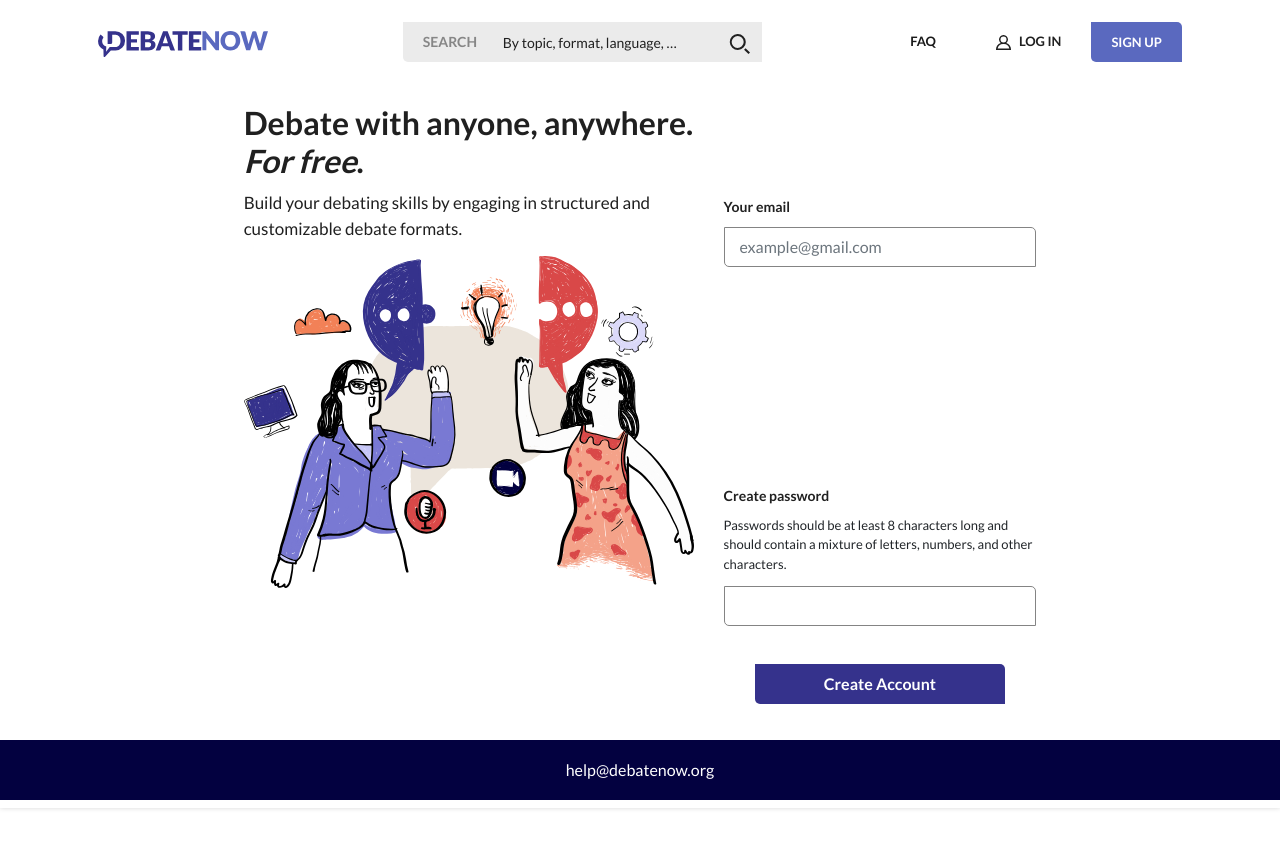
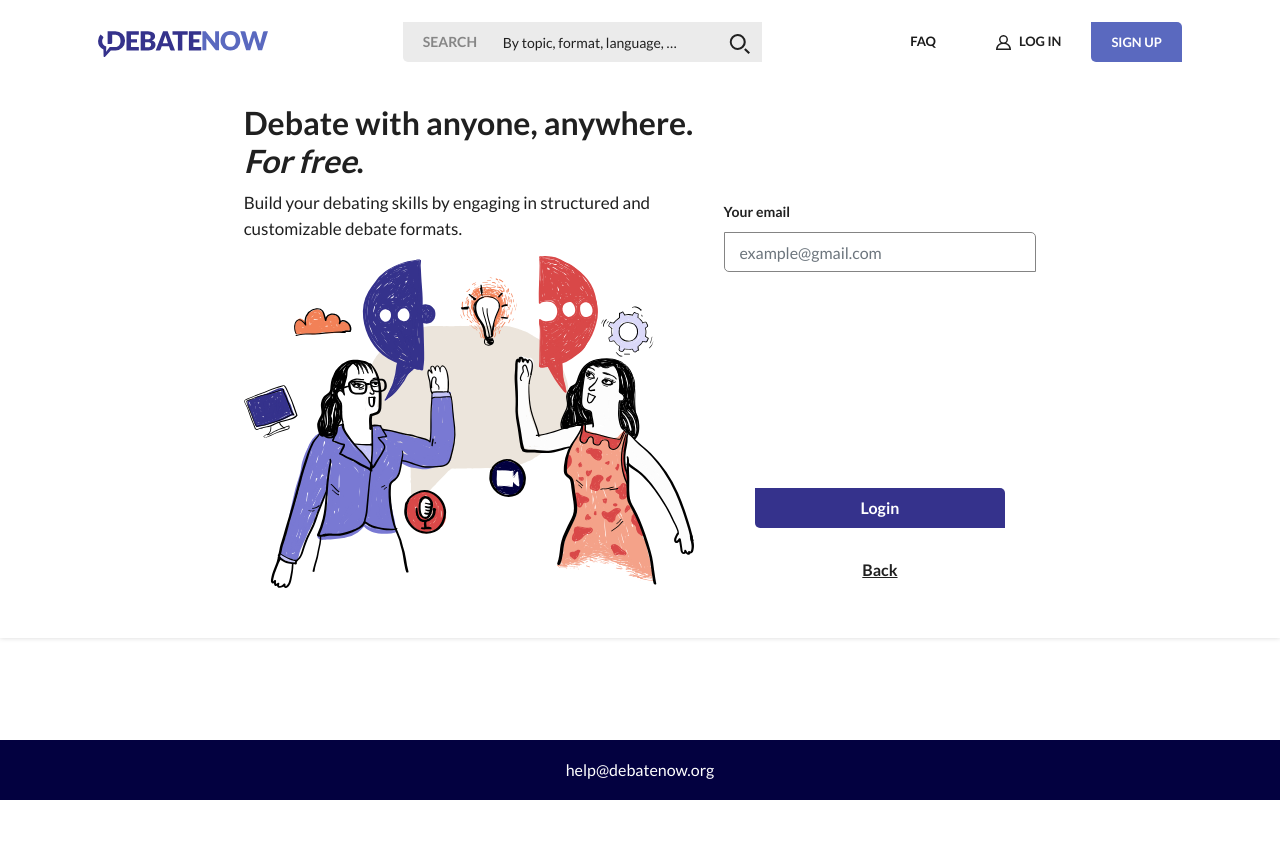
Before and after one commit to mamtagarg2019/debate-now, a React app: page /login in a window 1280 px wide. Shown: the top 848 px of the page. After the commit the page ends 800 px from the top, so only its background shows below. Built offline with nearby package versions, Linux system fonts and the light colour scheme.

Commit message:
Integrated login ,signup and email verification

```diff
--- a/src/App.js
+++ b/src/App.js
@@ -8,7 +8,6 @@ import Header from './components/common/Header'
 import Footer from './components/common/Footer'
 
 function App(props) {
-  console.log( props, "props")
   return (
     <div className="wrapper">
 		  <div className="header-wrap">
--- a/src/api/auth.js
+++ b/src/api/auth.js
@@ -4,17 +4,23 @@ import { apiPost } from '../utils/api'
 export const checkUserEmail = (data) => {
    return  apiPost(`checkemail`, data)
         .then(res => res)
-        .catch(err => err)
+        .catch(err => ({
+            'message' : 'Account does not registered in our system.'
+        }))
 }
 
 export const login = (data) => {
     return  apiPost(`auth/login`, data)
         .then(res => res)
-        .catch(err => err)
+        .catch(err => ({
+            'message': 'Password does not match'
+        }))
 }
 
 export const signup = (data) => {
     return  apiPost(`auth/signup`, data)
         .then(res => res)
-        .catch(err => err)
+        .catch(err => ({
+            'message': 'User information is incomplete yet.'
+        }))
 }
--- a/src/components/common/Header.js
+++ b/src/components/common/Header.js
@@ -7,7 +7,7 @@ function Header () {
         <header className="main-navigation">
 			<nav className="navbar navbar-expand-lg navbar-light">
 			<a className="navbar-brand" href="javascript:void(0);"><img src="images/logo.svg" alt="logo" /></a>
-			<span style={{ fontSize:'30px', 'cursor': 'pointer' }} onclick={() => {}} className="menu-icon">&#9776;</span>
+			<span style={{ fontSize:'30px', 'cursor': 'pointer' }} onClick={() => {}} className="menu-icon">&#9776;</span>
             <div className="collapse navbar-collapse" id="navbarSupportedContent">
 				<div className="header_search">
                     <form role="search" method="get" className="search-form form mx-auto desktop-view" action="">
--- a/src/containers/Login.js
+++ b/src/containers/Login.js
@@ -1,8 +1,38 @@
 import React, { useState } from 'react'
-
+import { connectAdvanced } from 'react-redux'
+import { checkUserEmail, login} from '../api/auth'
 
 function Login () {
-    const [ info, setInfo] = useState({})
+	const [ info, setInfo] = useState({})
+	const [ emailVerified, setEmailVerified] = useState(false)
+	const [ message, setMessage] = useState('')
+
+	const submit = () => {
+		setMessage("")
+		if(emailVerified){
+			login(info)
+				.then(res => {
+					if(res.message){
+						setMessage(res.message)
+					}
+					else {
+						setInfo({})
+						localStorage.setItem('user', JSON.stringify(res))
+					}
+				})
+		}
+		else {
+			checkUserEmail(info)
+			.then(res => {
+				if(res.message){
+					setMessage(res.message)
+				}
+				else
+					setEmailVerified(true)
+			})
+		}
+	}
+
     return (
         <>
         <section className="join-debate-world">
@@ -18,7 +48,7 @@ function Login () {
 
 					<div className="col-12 col-lg-5 d-flex align-items-center justify-content-center">
 						<div className="join-debate-content">
-							<form action="" className="join-dob">
+							<form className="join-dob">
 								<div className="form-group mb-15">
 									<label>Your email</label>
                                     <input
@@ -26,16 +56,16 @@ function Login () {
                                         type="text" placeholder="example@gmail.com" className="form-control"/>
 								</div>
 
-								<div className="form-group">
+								{emailVerified ? <div className="form-group">
 									<label>Create password</label>
 									<p>Passwords should be at least 8 characters long and should contain a mixture of letters, numbers, and other characters.</p>
                                     <input
                                         onChange={(e) => setInfo({ ...info, 'password' : e.target.value })}
                                         type="password" placeholder="" className="form-control"/>
-								</div>
+								</div> : null}
 
-								<button type="submit" className="btn" onClick={ () => console.log(info)}>create account</button>
-
+								<button type="button" className="btn" onClick={submit}>Login</button>
+								{message != '' ? <p>{message}</p>: null}
 								<a href="/" className="back-btn" >back</a>
 							</form>
 
--- a/src/containers/Signup.js
+++ b/src/containers/Signup.js
@@ -1,8 +1,26 @@
-import React, { useState } from 'react'
+import React, { useState, useEffect } from 'react'
+import { signup } from '../api/auth'
 
 
 function Signup () {
-    const [ info, setInfo] = useState({})
+	const [ info, setInfo] = useState({})
+	const [ message, setMessage] = useState('')
+
+	const submit = () => {
+		setMessage('')
+		signup(info)
+			.then(res => {
+				console.log( res, res.message, "res")
+				setMessage(message)
+				if(res.message){
+					setMessage(message)
+				}
+				else {
+
+				}
+			})
+	}
+
     return(
         <>
         <section className="join-debate-world">
@@ -26,23 +44,23 @@ function Signup () {
 								</div>
 								<div className="form-group">
 									<label>Your mobile</label>
-                                    <input onChange={(e) => setInfo({...info, 'phone': e.target.value })}
+                                    <input onChange={(e) => setInfo({...info, 'mobile': e.target.value })}
                                         type="number" placeholder="9875480015" className="form-control"/>
 								</div>
 								<div className="row form-group">
 									<div className="col">
 										<label>First name*</label>
-                                        <input onChange={(e) => setInfo({...info, 'firstName': e.target.value })}
+                                        <input onChange={(e) => setInfo({...info, 'debater_first_name': e.target.value })}
                                             type="text" placeholder="" className="form-control"/>
 									</div>
 									<div className="col">
 										<label>Middle name</label>
-                                        <input onChange={(e) => setInfo({...info, 'middleName': e.target.value })}
+                                        <input onChange={(e) => setInfo({...info, 'debater_middle_name': e.target.value })}
                                             type="text" placeholder="" className="form-control"/>
 									</div>
 									<div className="col">
 										<label>Last name*</label>
-                                        <input onChange={(e) => setInfo({...info, 'lastName': e.target.value })}
+                                        <input onChange={(e) => setInfo({...info, 'debater_last_name': e.target.value })}
                                             type="text" placeholder="" className="form-control"/>
 									</div>
 								</div>
@@ -53,8 +71,8 @@ function Signup () {
                                         type="password" placeholder="" className="form-control"/>
 								</div>
 
-								<button type="submit" className="btn" onClick={() => console.log(info)}>create account</button>
-
+								<button type="button" className="btn" onClick={submit}>Create Account</button>
+								{message != '' ? <p>{message}</p>: null}
 								<a href="/" className="back-btn">back</a>
 							</form>
 						</div>
--- a/src/utils/api.js
+++ b/src/utils/api.js
@@ -1,7 +1,7 @@
 import axios from 'axios';
 import {
     API_URL
-} from './constants';
+} from '../constants';
 
 import moment from 'moment'
 
@@ -52,9 +52,9 @@ export function isLoggedIn() {
 }
 
 export function getHeaders () {
-	let session = getObject('session');
+	//let session = getObject('session');
 	return {
-		authorization: session && session.accessToken || null
+		authorization: null
 	}
 }
 
@@ -78,7 +78,7 @@ export function getObject(key) {
 }
 
 export function generateUrl (path) {
-	return API_URL + path + '?api_key=' + apiKey;
+	return API_URL + path;
 }
 
 export function apiReq (endPoint, data, method, headers, config) {
@@ -89,7 +89,7 @@ export function apiReq (endPoint, data, method, headers, config) {
 		...headers
   	}
 
-  	if(method == 'get') {
+  	if(method === 'get') {
   		data = {
   			params: data,
   			headers,
```
Also changed, not shown: src/components/common/Notification.js (added, +15 -0 lines), src/utils/dates.js (line endings or trailing spaces), 2 other files (tests, documents, lock files or other folders).
